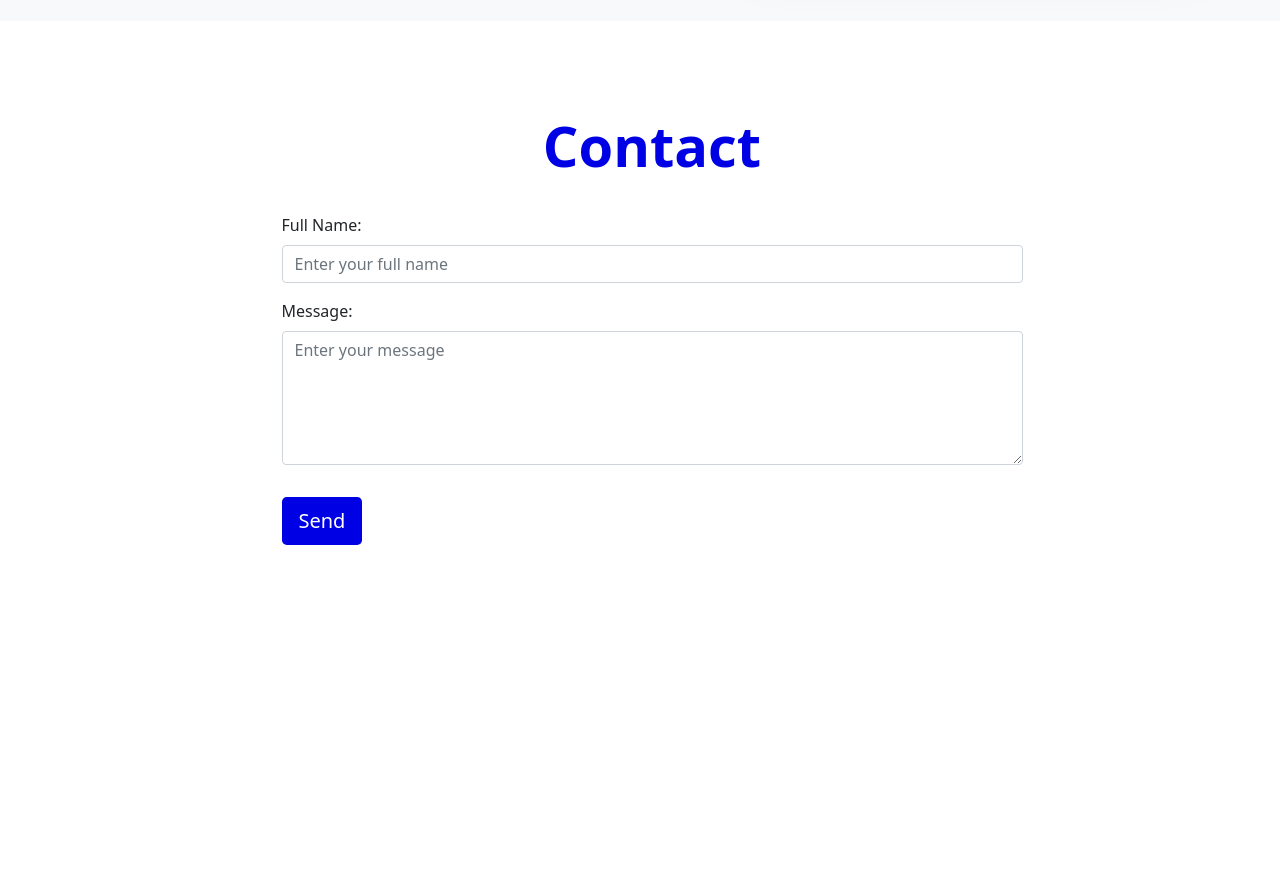
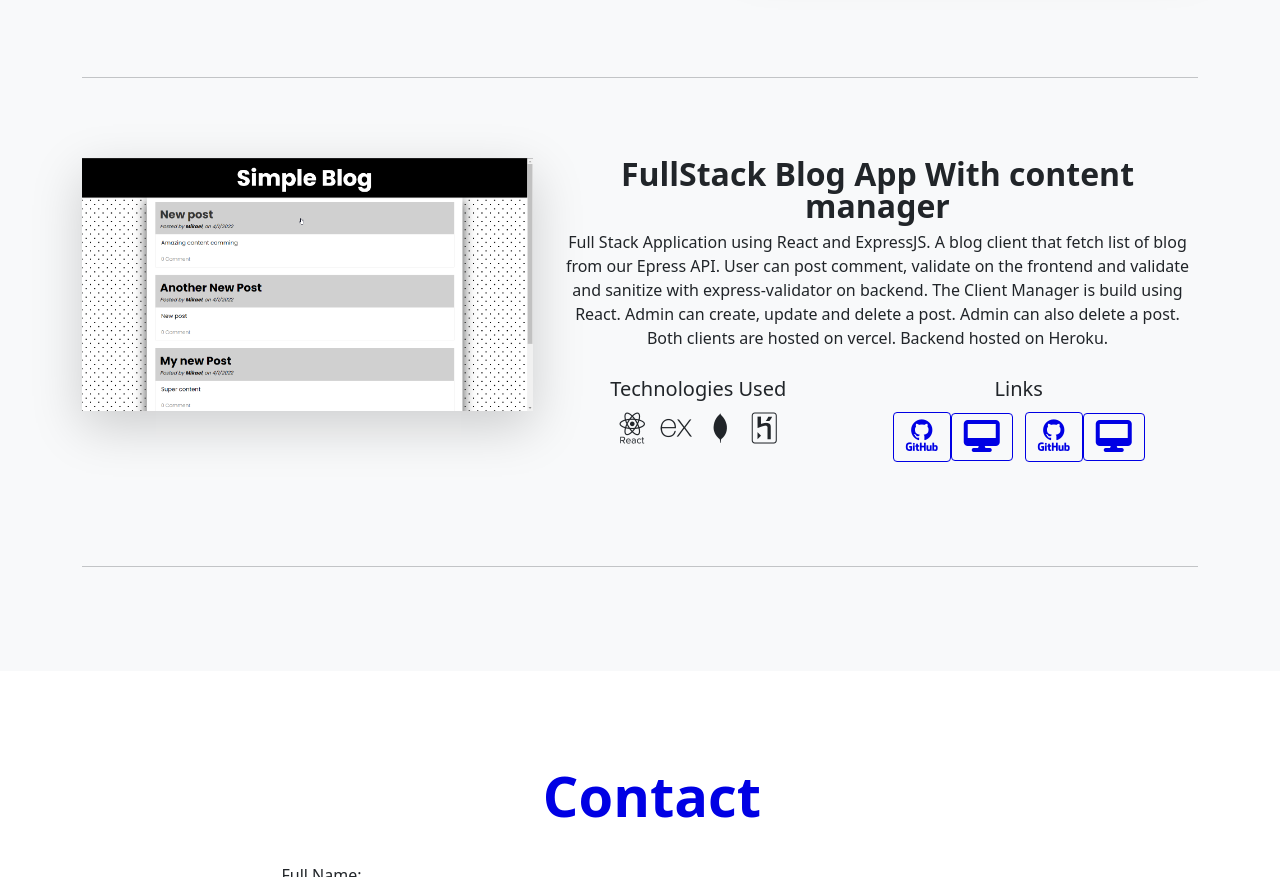
Before and after one commit to devkovmtl/portfolio, a plain HTML site: page index.html in a window 1280 px wide. Shown: the part 3930-4807 px from the top of the page. Drawn offline with nearby package versions, Linux system fonts and the light colour scheme.

Commit message:
Added Blog App projects

```diff
--- a/index.html
+++ b/index.html
@@ -493,7 +493,89 @@
                 />
               </div>
             </div>
+            <hr class="divider" />
             <!-- End Member Only -->
+
+            <!-- Inventory App -->
+            <div class="row">
+              <div class="col-md-7 order-md-2">
+                <h2 class="lh-1 fw-bold">
+                  FullStack Blog App With content manager
+                </h2>
+                <p>
+                  Full Stack Application using React and ExpressJS. A blog
+                  client that fetch list of blog from our Epress API. User can
+                  post comment, validate on the frontend and validate and
+                  sanitize with express-validator on backend. The Client Manager
+                  is build using React. Admin can create, update and delete a
+                  post. Admin can also delete a post. Both clients are hosted on
+                  vercel. Backend hosted on Heroku.
+                </p>
+
+                <div class="d-flex justify-content-around my-4">
+                  <div>
+                    <p class="mb-2 lead">Technologies Used</p>
+                    <div
+                      class="d-flex align-items-center justify-content-around"
+                    >
+                      <i class="devicon-react-original-wordmark icondev"></i>
+                      <i class="devicon-express-original icondev"></i>
+                      <i class="devicon-mongodb-plain icondev"></i>
+                      <i class="devicon-heroku-original icondev"></i>
+                    </div>
+                  </div>
+                  <div style="min-width: 128px">
+                    <p class="mb-2 lead">Links</p>
+                    <div
+                      class="d-flex align-items-center justify-content-around"
+                    >
+                      <a
+                        href="https://github.com/devkovmtl/blog-app-client"
+                        class="btn btn-small btn-outline--secondary mr-4"
+                        target="_blank"
+                      >
+                        <i class="devicon-github-original-wordmark icondev"></i>
+                      </a>
+                      <a
+                        href="https://blog-app-client-nine.vercel.app/"
+                        class="btn btn-small btn-outline--secondary"
+                        target="_blank"
+                        ><i class="fa-solid fa-desktop icondev"></i
+                      ></a>
+
+                      <span style="margin-right: 12px"> </span>
+
+                      <a
+                        href="https://github.com/devkovmtl/blog-app-client-manager"
+                        class="btn btn-small btn-outline--secondary mr-4"
+                        target="_blank"
+                      >
+                        <i class="devicon-github-original-wordmark icondev"></i>
+                      </a>
+                      <a
+                        href="https://blog-app-client-manager.vercel.app/"
+                        class="btn btn-small btn-outline--secondary"
+                        target="_blank"
+                        ><i class="fa-solid fa-desktop icondev"></i
+                      ></a>
+                    </div>
+                  </div>
+                </div>
+              </div>
+              <div class="col-md-5 order-md-1">
+                <img
+                  src="./images/blog-app/client/home.png"
+                  alt="Shopping Cart Project"
+                  width="500"
+                  height="500"
+                  class="img-fluid mx-auto shadow-lg"
+                  focusable="false"
+                />
+              </div>
+            </div>
+
+            <hr class="divider" />
+            <!-- End Inventory App -->
           </div>
         </div>
       </section>
```
Also changed, not shown: images/blog-app/client-manager/login.png (added), images/blog-app/client-manager/post-form-create.png (added), images/blog-app/client-manager/post-form-update.png (added), images/blog-app/client-manager/post-list-published.png (added), images/blog-app/client-manager/post-list-unpublished.png (added), images/blog-app/client/home.png (added), images/blog-app/client/post-details.png (added), 1 other file.
